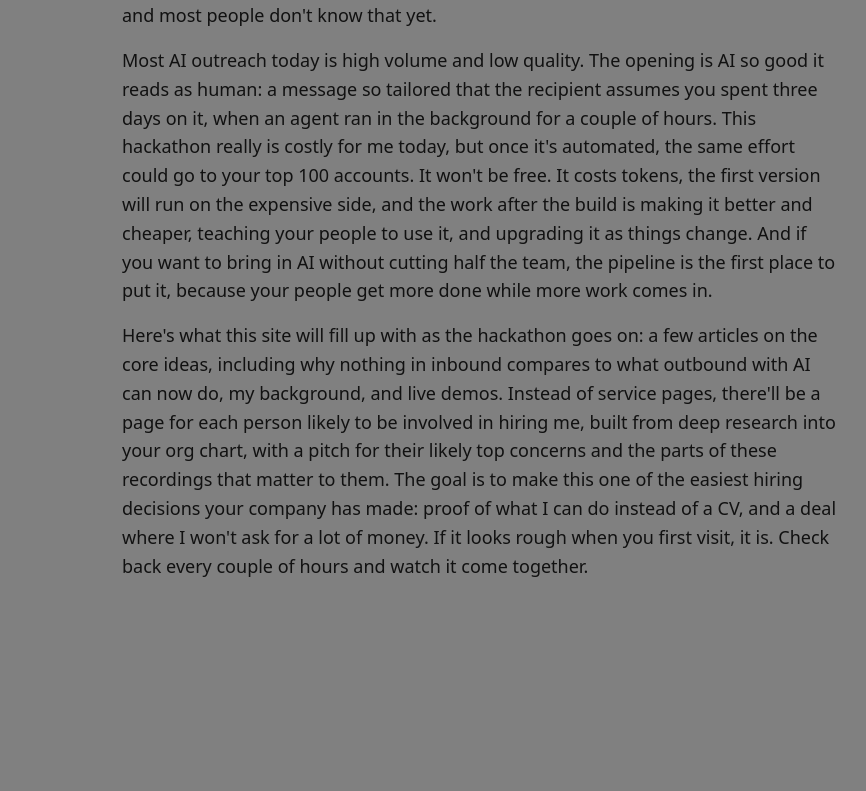
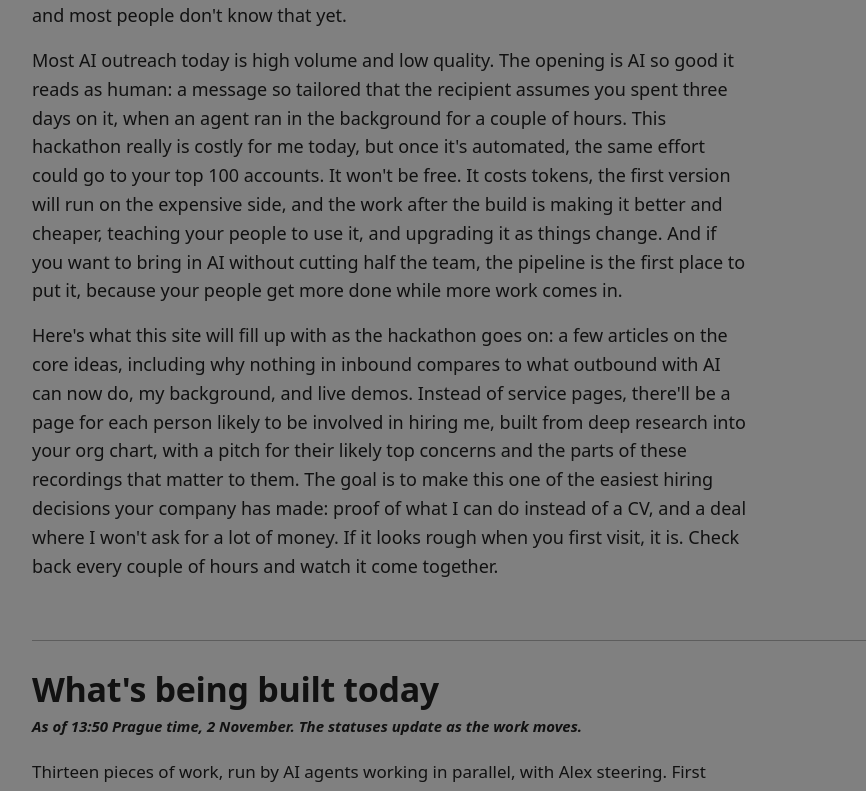
Before and after one commit to alderman-ai/Hire-Me-Hackathon, a Next.js app in the folder website/: page / in a window 1280 px wide. Shown: the part 1454-2245 px from the top of the page, without its empty margins (158-1024 px from the left). Before the commit the page ends 2082 px from the top, so only its background shows below. Built offline with nearby package versions, Linux system fonts and the light colour scheme; no server answers.

Commit message:
[website] Add P1: what's being built today, with status tables and pull quotes
Co-Authored-By: Claude Opus 5.5 <noreply@anthropic.com>
Claude-Session: https://claude.ai/code/session_01UyYB1tpcPRvTGLfnGqtWjY

```diff
--- /dev/null
+++ b/website/app/build-status.tsx
@@ -0,0 +1,82 @@
+import build from "@/content/build.json";
+
+// "What's being built today": content/build.json, sent by s-d9-legibility. Later posts update its statuses.
+
+type Quote = { text: string; source: string };
+
+function PullQuote({ quote }: { quote: Quote }) {
+  return (
+    <figure className="pull-quote">
+      <blockquote>
+        <p>&ldquo;{quote.text}&rdquo;</p>
+      </blockquote>
+      <figcaption>{quote.source}</figcaption>
+    </figure>
+  );
+}
+
+export default function BuildStatus() {
+  const statusLabel = `Status at ${build.as_of}`;
+  return (
+    <section className="build" aria-labelledby="build-heading">
+      <h2 id="build-heading">{build.headline}</h2>
+      <p className="as-of">{build.as_of_line}</p>
+      <p>{build.intro}</p>
+
+      <h3>How it runs</h3>
+      <ul className="how-it-runs">
+        {build.how_it_runs.map((item) => (
+          <li key={item.lead}>
+            <strong>{item.lead}</strong> {item.text}
+          </li>
+        ))}
+      </ul>
+
+      <PullQuote quote={build.quotes.after_how_it_runs} />
+
+      <h3>The tooling (first)</h3>
+      <table className="build-table">
+        <thead>
+          <tr>
+            <th scope="col">Piece</th>
+            <th scope="col">What it does</th>
+            <th scope="col">{statusLabel}</th>
+          </tr>
+        </thead>
+        <tbody>
+          {build.tooling.map((row) => (
+            <tr key={row.piece}>
+              <th scope="row" data-label="Piece">{row.piece}</th>
+              <td data-label="What it does">{row.what}</td>
+              <td data-label={statusLabel} className="status">{row.status}</td>
+            </tr>
+          ))}
+        </tbody>
+      </table>
+
+      <h3>The demos (then)</h3>
+      <table className="build-table">
+        <thead>
+          <tr>
+            <th scope="col">#</th>
+            <th scope="col">Demo</th>
+            <th scope="col">What you&rsquo;ll see</th>
+            <th scope="col">{statusLabel}</th>
+          </tr>
+        </thead>
+        <tbody>
+          {build.demos.map((row) => (
+            <tr key={row.n}>
+              <td data-label="#" className="num">{row.n}</td>
+              <th scope="row" data-label="Demo">{row.demo}</th>
+              <td data-label="What you'll see">{row.what}</td>
+              <td data-label={statusLabel} className="status">{row.status}</td>
+            </tr>
+          ))}
+        </tbody>
+      </table>
+
+      <PullQuote quote={build.quotes.after_demos} />
+    </section>
+  );
+}
--- a/website/app/globals.css
+++ b/website/app/globals.css
@@ -4,6 +4,7 @@
   --ink: #111111;
   --ink-muted: #3a3a3a;
   --live: #b3001b;
+  --rule: rgba(0, 0, 0, 0.28);
 }
 
 *,
@@ -122,10 +123,15 @@ body {
   border: 0;
 }
 
+/* The summary and the build section share one 900px column, text at 720px, so their left edges line up. */
 .summary {
   width: 100%;
+  max-width: 900px;
+  margin-top: 12px;
+}
+
+.summary > * {
   max-width: 720px;
-  margin-top: 12px;
 }
 
 .summary-headline {
@@ -143,3 +149,156 @@ body {
   line-height: 1.6;
   text-wrap: pretty;
 }
+
+/* What's being built today */
+.build {
+  width: 100%;
+  max-width: 900px;
+  margin-top: 24px;
+  padding-top: 28px;
+  border-top: 1px solid var(--rule);
+  font-size: 17px;
+  line-height: 1.6;
+}
+
+.build > p,
+.build > ul,
+.build > h2,
+.build > h3 {
+  max-width: 720px;
+}
+
+.build h2 {
+  margin: 0 0 4px;
+  font-size: clamp(24px, 3.6vw, 34px);
+  font-weight: 700;
+  line-height: 1.2;
+  letter-spacing: -0.01em;
+}
+
+.build h3 {
+  margin: 32px 0 12px;
+  font-size: 20px;
+  font-weight: 700;
+  line-height: 1.3;
+}
+
+.build p {
+  margin: 0 0 16px;
+  text-wrap: pretty;
+}
+
+.build .as-of {
+  margin-bottom: 20px;
+  font-size: 15px;
+  font-weight: 600;
+  font-style: italic;
+}
+
+.how-it-runs {
+  margin: 0;
+  padding-left: 20px;
+}
+
+.how-it-runs li {
+  margin-bottom: 10px;
+  text-wrap: pretty;
+}
+
+.build-table {
+  width: 100%;
+  border-collapse: collapse;
+  font-size: 16px;
+  line-height: 1.5;
+}
+
+.build-table th,
+.build-table td {
+  padding: 10px 12px 10px 0;
+  text-align: left;
+  vertical-align: top;
+  border-bottom: 1px solid var(--rule);
+}
+
+.build-table thead th {
+  font-size: 14px;
+  font-weight: 700;
+  border-bottom: 2px solid var(--ink);
+}
+
+.build-table tbody th {
+  font-weight: 700;
+}
+
+.build-table .num {
+  font-variant-numeric: tabular-nums;
+}
+
+.build-table .status {
+  font-weight: 600;
+}
+
+.pull-quote {
+  max-width: 720px;
+  margin: 32px 0;
+  padding: 4px 0 4px 20px;
+  border-left: 4px solid var(--ink);
+}
+
+.pull-quote blockquote {
+  margin: 0;
+}
+
+.pull-quote blockquote p {
+  margin: 0 0 8px;
+  font-size: clamp(19px, 2.4vw, 22px);
+  font-weight: 600;
+  line-height: 1.45;
+}
+
+.pull-quote figcaption {
+  font-size: 15px;
+}
+
+.pull-quote figcaption::before {
+  content: "— ";
+}
+
+/* On phones each table row becomes a stacked block, labelled per cell. */
+@media (max-width: 640px) {
+  .build-table thead {
+    position: absolute;
+    width: 1px;
+    height: 1px;
+    overflow: hidden;
+    clip: rect(0 0 0 0);
+  }
+
+  .build-table,
+  .build-table tbody,
+  .build-table tr,
+  .build-table th,
+  .build-table td {
+    display: block;
+  }
+
+  .build-table tr {
+    padding: 12px 0;
+    border-bottom: 1px solid var(--rule);
+  }
+
+  .build-table th,
+  .build-table td {
+    padding: 2px 0;
+    border: 0;
+  }
+
+  .build-table td::before {
+    content: attr(data-label) ": ";
+    font-weight: 700;
+  }
+
+  .build-table td.num::before {
+    content: "Demo ";
+  }
+}
--- a/website/app/page.tsx
+++ b/website/app/page.tsx
@@ -1,3 +1,4 @@
+import BuildStatus from "./build-status";
 import Live from "./live";
 import summary from "@/content/summary.json";
 import videos from "@/content/videos.json";
@@ -24,6 +25,7 @@ export default function Home() {
           ))}
         </section>
       )}
+      <BuildStatus />
     </main>
   );
 }
--- /dev/null
+++ b/website/content/build.json
@@ -0,0 +1,114 @@
+{
+  "post": "P1",
+  "as_of": "13:50",
+  "as_of_line": "As of 13:50 Prague time, 2 November. The statuses update as the work moves.",
+  "headline": "What's being built today",
+  "intro": "Thirteen pieces of work, run by AI agents working in parallel, with Alex steering. First comes the tooling that lets the agents work on their own. Then come ten demos of what a GTM engineer builds, and they all end up on this site.",
+  "how_it_runs": [
+    {
+      "lead": "One plan at the top.",
+      "text": "Alex wrote a project charter in the morning: the goal, the rules every agent follows, and the list of deliverables."
+    },
+    {
+      "lead": "One agent per piece of work.",
+      "text": "Each deliverable gets its own spec, a plan an agent can carry out on its own, and its own background Claude Code session. The sessions run at the same time and message each other."
+    },
+    {
+      "lead": "One window for Alex's input.",
+      "text": "Any agent that needs Alex sends its question to the \"answer desk\", a single window that shows him one question at a time."
+    },
+    {
+      "lead": "Alex first, then overnight.",
+      "text": "Anything that needs Alex (recordings, decisions, sign-offs) happens while he's at the computer today. The rest builds overnight, and a cleanup session follows tomorrow morning."
+    }
+  ],
+  "tooling": [
+    {
+      "piece": "Bootstrap",
+      "what": "Sets up a working folder, instructions and a background session for every other piece.",
+      "status": "Running. Folders for every demo created at 13:45."
+    },
+    {
+      "piece": "Research",
+      "what": "Decides with Alex what gets researched and how deep, so the agents work from findings instead of guesses.",
+      "status": "Spec written, Alex's answers in. Starts after bootstrap."
+    },
+    {
+      "piece": "Project orchestrator",
+      "what": "Keeps the plan consistent: adds deliverables and updates everything that depends on them.",
+      "status": "Spec written. Runs in the main orchestration session."
+    }
+  ],
+  "demos": [
+    {
+      "n": 1,
+      "demo": "Scraping and research",
+      "what": "Scraping and researching prospects at scale. It goes first, because other demos use what it finds.",
+      "status": "Folder ready, next to launch."
+    },
+    {
+      "n": 2,
+      "demo": "Company and stakeholder research",
+      "what": "Deep research on the company and the people likely to be involved in hiring.",
+      "status": "Alex is doing this one himself."
+    },
+    {
+      "n": 3,
+      "demo": "Outbound automation in GetSales",
+      "what": "10 ideal customer profiles, each with its own drip sequence, and a classifier that sends each lead to the right one. The first message is personalized before import. Shown as a video clipped from these recordings.",
+      "status": "Waiting on demo 2."
+    },
+    {
+      "n": 4,
+      "demo": "Blog pipeline",
+      "what": "15 minutes of Alex talking turns into a near-finished blog post. He does the last 10%.",
+      "status": "Folder ready."
+    },
+    {
+      "n": 5,
+      "demo": "Three blog articles",
+      "what": "Three posts made with that pipeline, on the ideas behind this project.",
+      "status": "After demo 4."
+    },
+    {
+      "n": 6,
+      "demo": "LinkedIn templates in Canva",
+      "what": "Pixel-perfect, on-brand visual templates for LinkedIn.",
+      "status": "Folder ready."
+    },
+    {
+      "n": 7,
+      "demo": "LinkedIn content",
+      "what": "LinkedIn posts written in the company's own voice.",
+      "status": "Folder ready."
+    },
+    {
+      "n": 8,
+      "demo": "This website",
+      "what": "A page for each key stakeholder, and a running picture of the project.",
+      "status": "Live."
+    },
+    {
+      "n": 9,
+      "demo": "Legibility analyzer",
+      "what": "An agent that watches the recordings and tells the website what to add. This section is its first post.",
+      "status": "Running since 13:46."
+    },
+    {
+      "n": 10,
+      "demo": "Canva design video",
+      "what": "Alex designing in Canva, on camera, near the end of the day.",
+      "status": "Near the end."
+    }
+  ],
+  "quotes": {
+    "after_how_it_runs": {
+      "text": "Think of it like the expensive movie actor. They fly him out to the scene, they shoot all of his scenes first, even if it's not in chronological order of the movie, because his time is the most expensive.",
+      "source": "Alex, S03 at 11:11 (11:36 Prague), on why everything that needs him is done first"
+    },
+    "after_demos": {
+      "text": "Without being prompted, it should see all this stuff being built and say, okay, these are the deliverables. Let's find a way to put the deliverables on the website so people kind of know what to expect.",
+      "source": "Alex, S04 at 08:23 (12:24 Prague), describing the legibility analyzer"
+    }
+  }
+}
```
